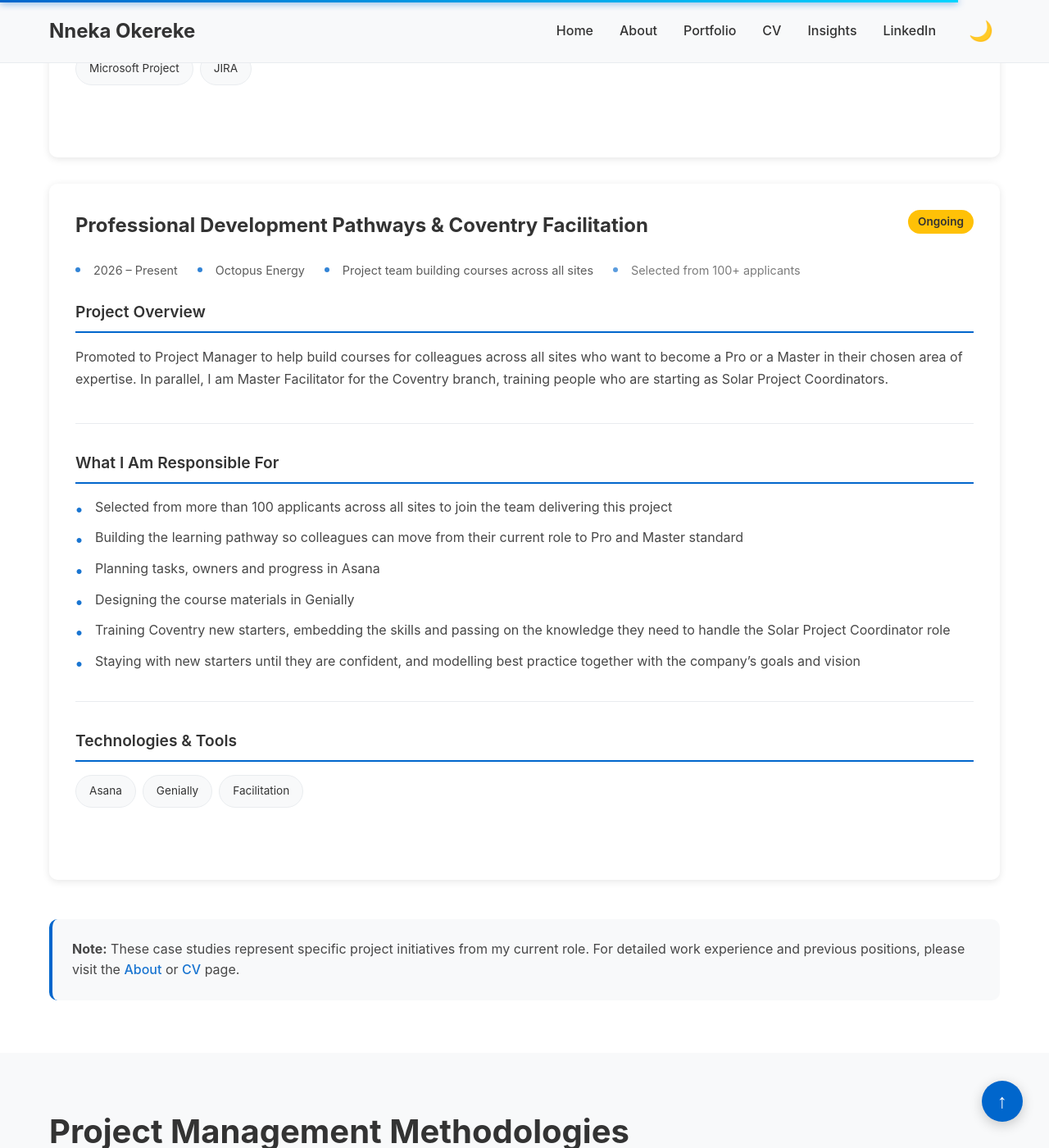
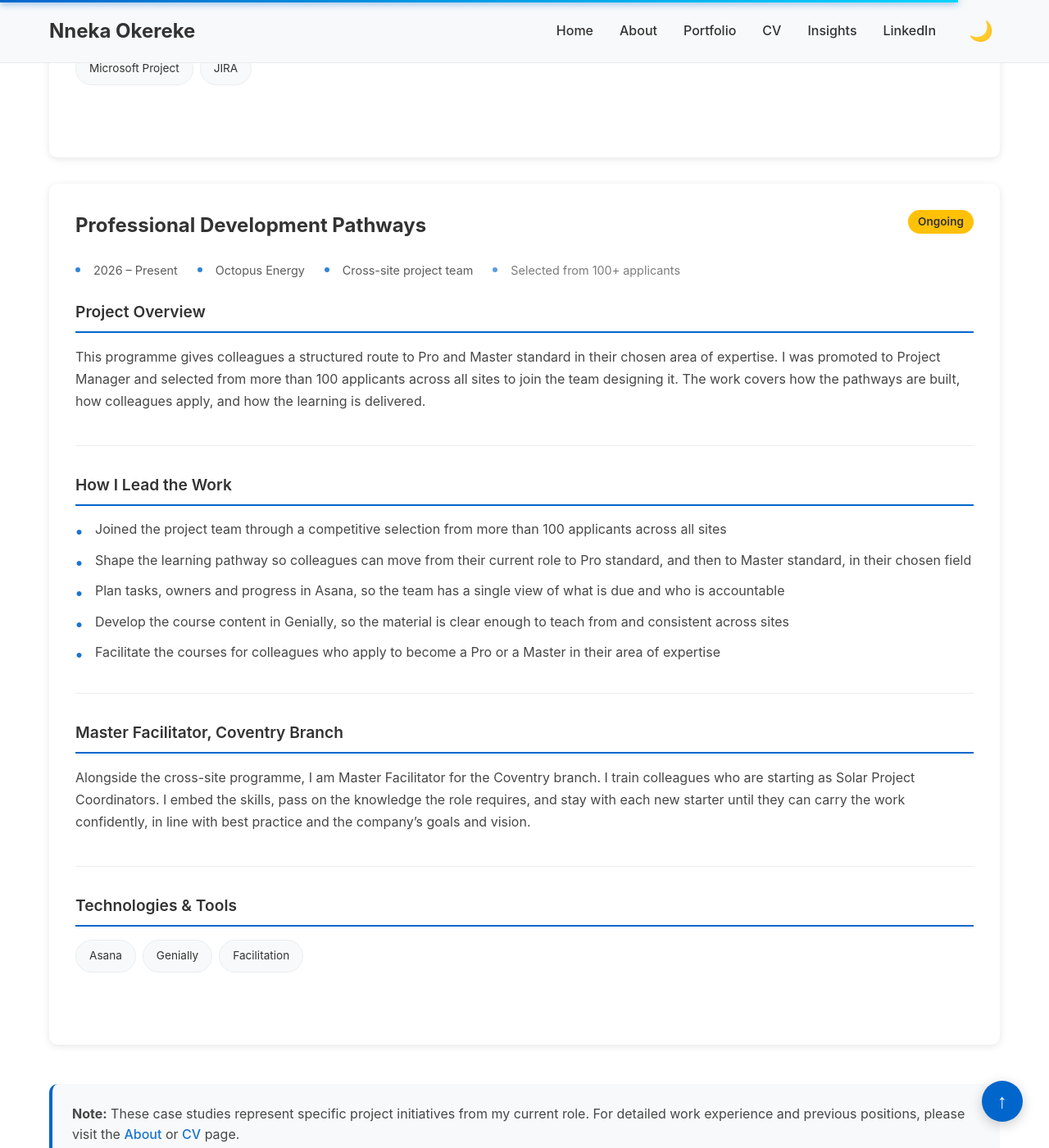
Before and after one commit to nnekaokereke/nnekaokereke.github.io, a Jekyll site: the page built from portfolio.html, in a window 1280 px wide and 1400 px high, scrolled down 9296 px. Shown: the whole window at 82% size. Built offline with Jekyll 4.4.1, drawn with Linux system fonts in a browser that asks for light colours.

Commit message:
Describe the professional development programme and course facilitation in more detail.

```diff
--- a/portfolio.html
+++ b/portfolio.html
@@ -356,34 +356,38 @@ title: Projects
                 </div>
             </div>
 
-            <div class="project-card" data-category="workforce">
+            <div class="project-card" id="professional-development" data-category="workforce">
                 <div class="project-header">
-                    <h3>Professional Development Pathways &amp; Coventry Facilitation</h3>
+                    <h3>Professional Development Pathways</h3>
                     <span class="project-status ongoing">Ongoing</span>
                 </div>
                 <div class="project-meta">
                     <span class="project-duration">2026 – Present</span>
                     <span class="project-company">Octopus Energy</span>
-                    <span class="project-team">Project team building courses across all sites</span>
+                    <span class="project-team">Cross-site project team</span>
                     <span class="project-scale">Selected from 100+ applicants</span>
                 </div>
 
                 <div class="project-case-study">
                     <div class="case-section">
                         <h4 class="case-section-title">Project Overview</h4>
-                        <p>Promoted to Project Manager to help build courses for colleagues across all sites who want to become a Pro or a Master in their chosen area of expertise. In parallel, I am Master Facilitator for the Coventry branch, training people who are starting as Solar Project Coordinators.</p>
+                        <p>This programme gives colleagues a structured route to Pro and Master standard in their chosen area of expertise. I was promoted to Project Manager and selected from more than 100 applicants across all sites to join the team designing it. The work covers how the pathways are built, how colleagues apply, and how the learning is delivered.</p>
                     </div>
 
                     <div class="case-section">
-                        <h4 class="case-section-title">What I Am Responsible For</h4>
+                        <h4 class="case-section-title">How I Lead the Work</h4>
                         <ul>
-                            <li>Selected from more than 100 applicants across all sites to join the team delivering this project</li>
-                            <li>Building the learning pathway so colleagues can move from their current role to Pro and Master standard</li>
-                            <li>Planning tasks, owners and progress in Asana</li>
-                            <li>Designing the course materials in Genially</li>
-                            <li>Training Coventry new starters, embedding the skills and passing on the knowledge they need to handle the Solar Project Coordinator role</li>
-                            <li>Staying with new starters until they are confident, and modelling best practice together with the company’s goals and vision</li>
+                            <li>Joined the project team through a competitive selection from more than 100 applicants across all sites</li>
+                            <li>Shape the learning pathway so colleagues can move from their current role to Pro standard, and then to Master standard, in their chosen field</li>
+                            <li>Plan tasks, owners and progress in Asana, so the team has a single view of what is due and who is accountable</li>
+                            <li>Develop the course content in Genially, so the material is clear enough to teach from and consistent across sites</li>
+                            <li>Facilitate the courses for colleagues who apply to become a Pro or a Master in their area of expertise</li>
                         </ul>
+                    </div>
+
+                    <div class="case-section">
+                        <h4 class="case-section-title">Master Facilitator, Coventry Branch</h4>
+                        <p>Alongside the cross-site programme, I am Master Facilitator for the Coventry branch. I train colleagues who are starting as Solar Project Coordinators. I embed the skills, pass on the knowledge the role requires, and stay with each new starter until they can carry the work confidently, in line with best practice and the company’s goals and vision.</p>
                     </div>
 
                     <div class="case-section">
```
Also changed, not shown: about.html (+10 -8 lines), cv.html (+4 -3 lines), index.html (+7 -4 lines), 2 other files.
